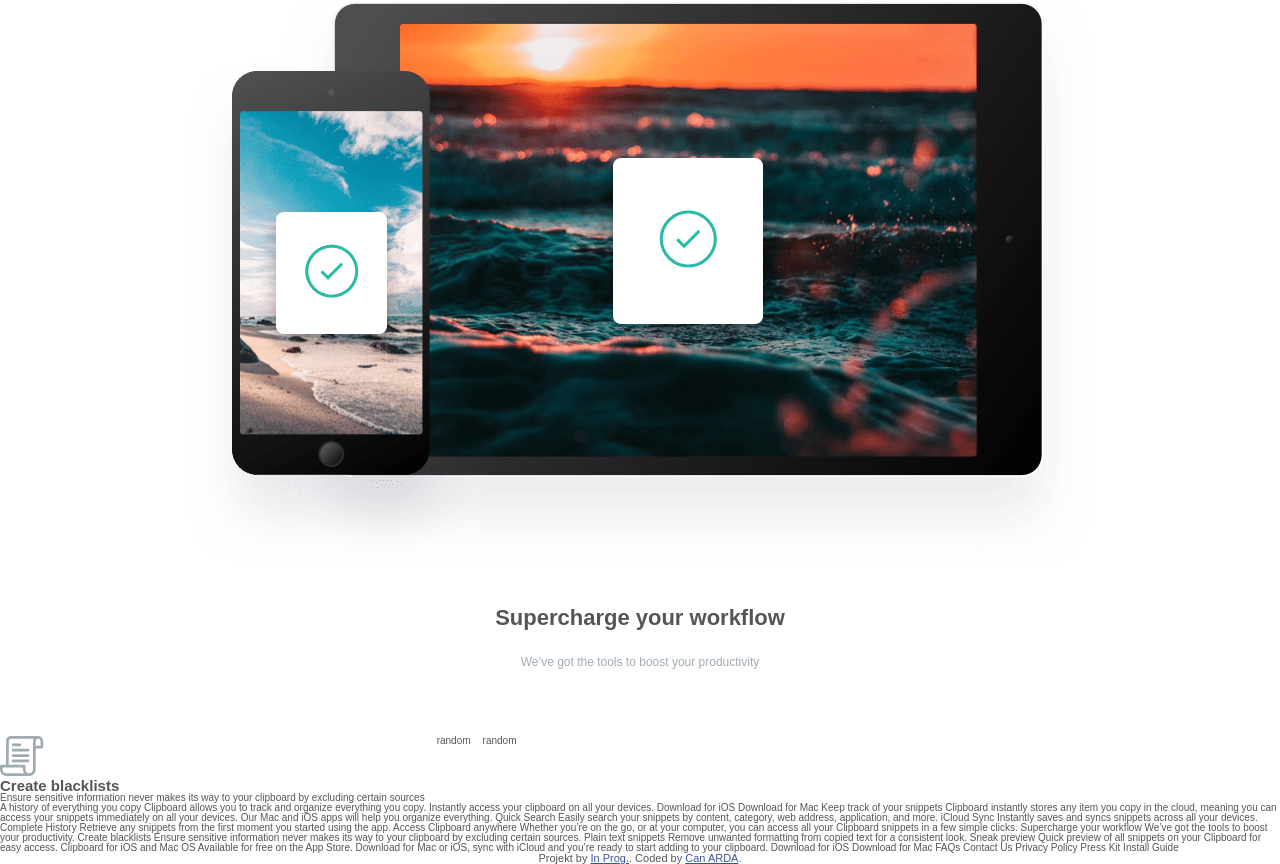
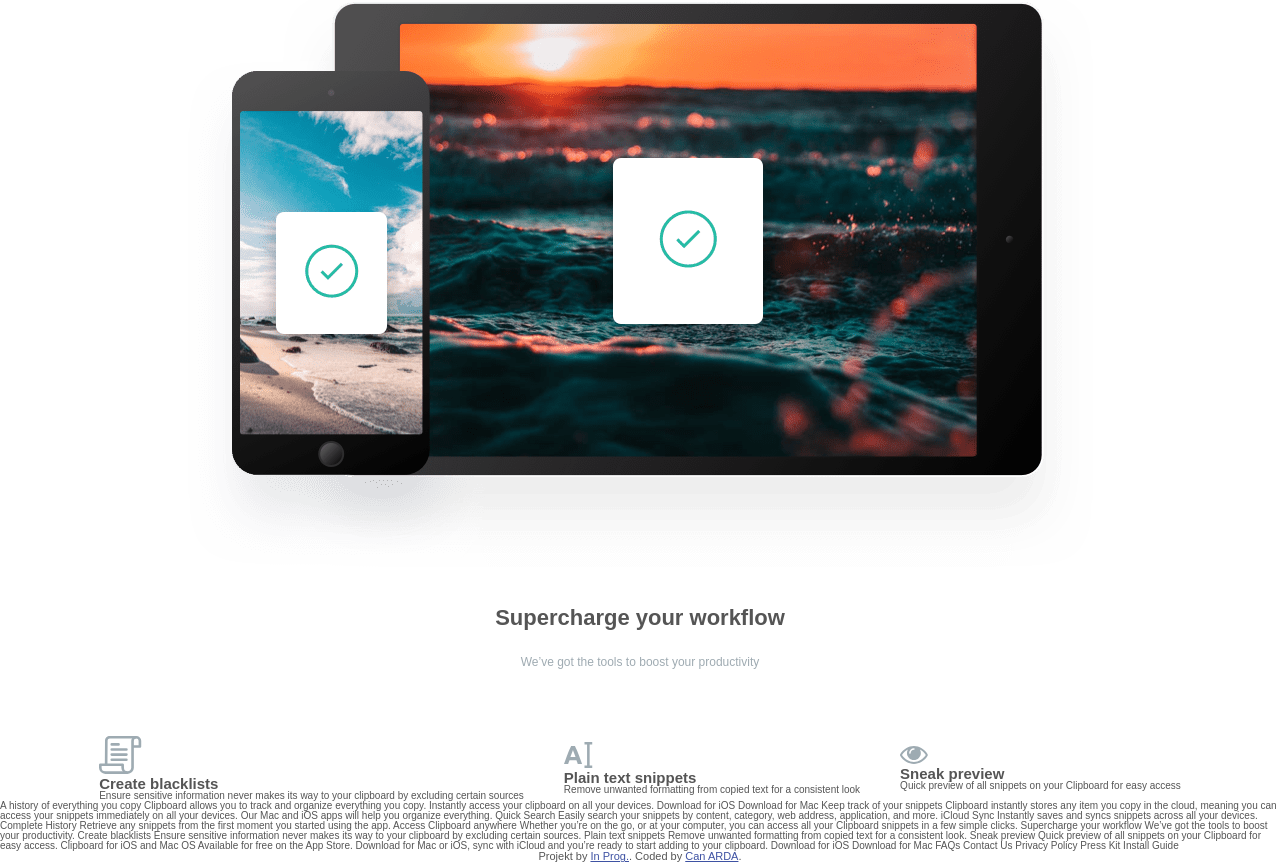
Before and after one commit to mrcanarda/clipboard-landing-page-master-in-progress, a plain HTML site: page clipboard-landing-page-master/index.html in a window 1280 px wide. Shown: the part 1139-2003 px from the top of the page. Drawn offline with Linux system fonts and the light colour scheme; files whose address does not match are found by name; a web font is replaced by a local one.

Commit message:
Add files via upload

```diff
--- a/clipboard-landing-page-master/Css/style.css
+++ b/clipboard-landing-page-master/Css/style.css
@@ -160,7 +160,18 @@ line-height: 2.2;
 /**** HOW I USE *******
 ***********************/
 
+
 .howiuse {
-display: flex;
+  display: flex;
+  gap: 4rem;
+  align-items: center;
+  justify-content: center;
+  justify-items: center;
+  align-self: center;
 
 }
+
+.eins img {
+  width: 10%;
+  text-a
+}
--- a/clipboard-landing-page-master/index.html
+++ b/clipboard-landing-page-master/index.html
@@ -77,7 +77,7 @@
   </div>
   </section>
 
-  <section class="howiuse grid grid--3-cols">
+  <section class="howiuse">
     <div class="eins">
     <img src="images/icon-blacklist.svg" alt="">
       <h2>Create blacklists</h2>
@@ -86,10 +86,14 @@
       </p>
   </div>
     <div class="eins">
-      random
+      <img src="images/icon-text.svg" alt="">
+      <h2>Plain text snippets</h2>
+      <p> Remove unwanted formatting from copied text for a consistent look </p>
     </div>
     <div class="eins">
-      random
+     <img src="images/icon-preview.svg" alt="">
+     <h2>Sneak preview</h2>
+     <p>Quick preview of all snippets on your Clipboard for easy access </p>
     </div>
   </section>
 
```
